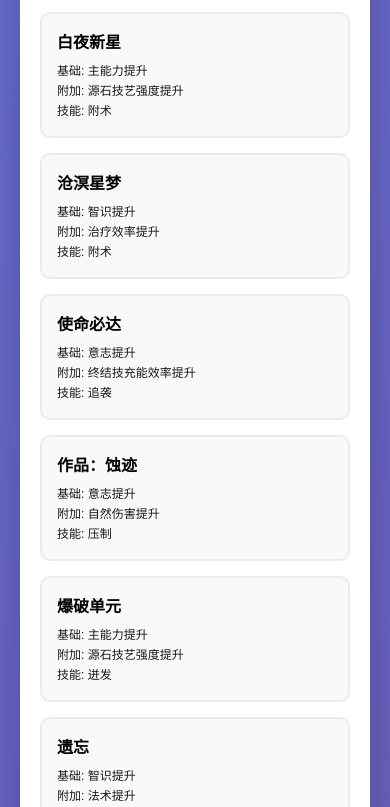
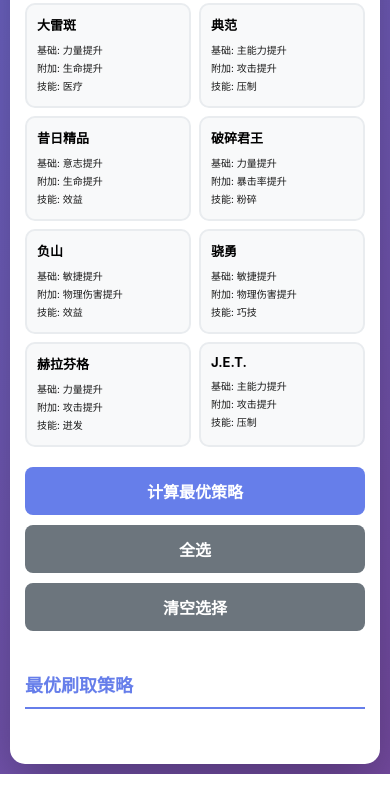
Before and after one commit to one-step-emmmm/-, a website: page index.html in a window 390 px wide. Shown: the part 1193-2000 px from the top of the page. After the commit the page ends 1967 px from the top, so only its background shows below. Drawn offline with Linux system fonts and the light colour scheme.

Commit message:
优化移动端

```diff
--- a/index.html
+++ b/index.html
@@ -12,7 +12,7 @@
         }
 
         body {
-            font-family: 'Microsoft YaHei', Arial, sans-serif;
+            font-family: -apple-system, BlinkMacSystemFont, 'Segoe UI', 'Microsoft YaHei', Arial, sans-serif;
             background: linear-gradient(135deg, #667eea 0%, #764ba2 100%);
             min-height: 100vh;
             padding: 20px;
@@ -205,24 +205,92 @@
         }
 
         @media (max-width: 768px) {
+            body {
+                padding: 10px;
+            }
+
             .container {
-                padding: 20px;
+                padding: 15px;
+                border-radius: 15px;
             }
 
             h1 {
                 font-size: 24px;
+                margin-bottom: 20px;
+            }
+
+            h2 {
+                font-size: 18px;
+                margin-bottom: 15px;
             }
 
             .weapon-grid {
-                grid-template-columns: repeat(auto-fill, minmax(150px, 1fr));
+                grid-template-columns: repeat(auto-fill, minmax(140px, 1fr));
+                gap: 10px;
+            }
+
+            .weapon-card {
+                padding: 12px;
+            }
+
+            .weapon-name {
+                font-size: 14px;
+            }
+
+            .weapon-attrs {
+                font-size: 11px;
             }
 
             .button-group {
                 flex-direction: column;
+                gap: 10px;
             }
 
             button {
                 width: 100%;
+                padding: 12px;
+                font-size: 16px;
+            }
+
+            .result {
+                padding: 15px;
+            }
+
+            .result-item {
+                padding: 15px;
+            }
+
+            .result-item h3 {
+                font-size: 16px;
+            }
+
+            .result-detail {
+                font-size: 14px;
+            }
+
+            .weapon-list span {
+                font-size: 12px;
+                padding: 4px 10px;
+                margin: 2px;
+            }
+        }
+
+        @media (max-width: 480px) {
+            .weapon-grid {
+                grid-template-columns: repeat(auto-fill, minmax(120px, 1fr));
+                gap: 8px;
+            }
+
+            .weapon-card {
+                padding: 10px;
+            }
+
+            .weapon-name {
+                font-size: 13px;
+            }
+
+            .weapon-attrs {
+                font-size: 10px;
             }
         }
     </style>
```
